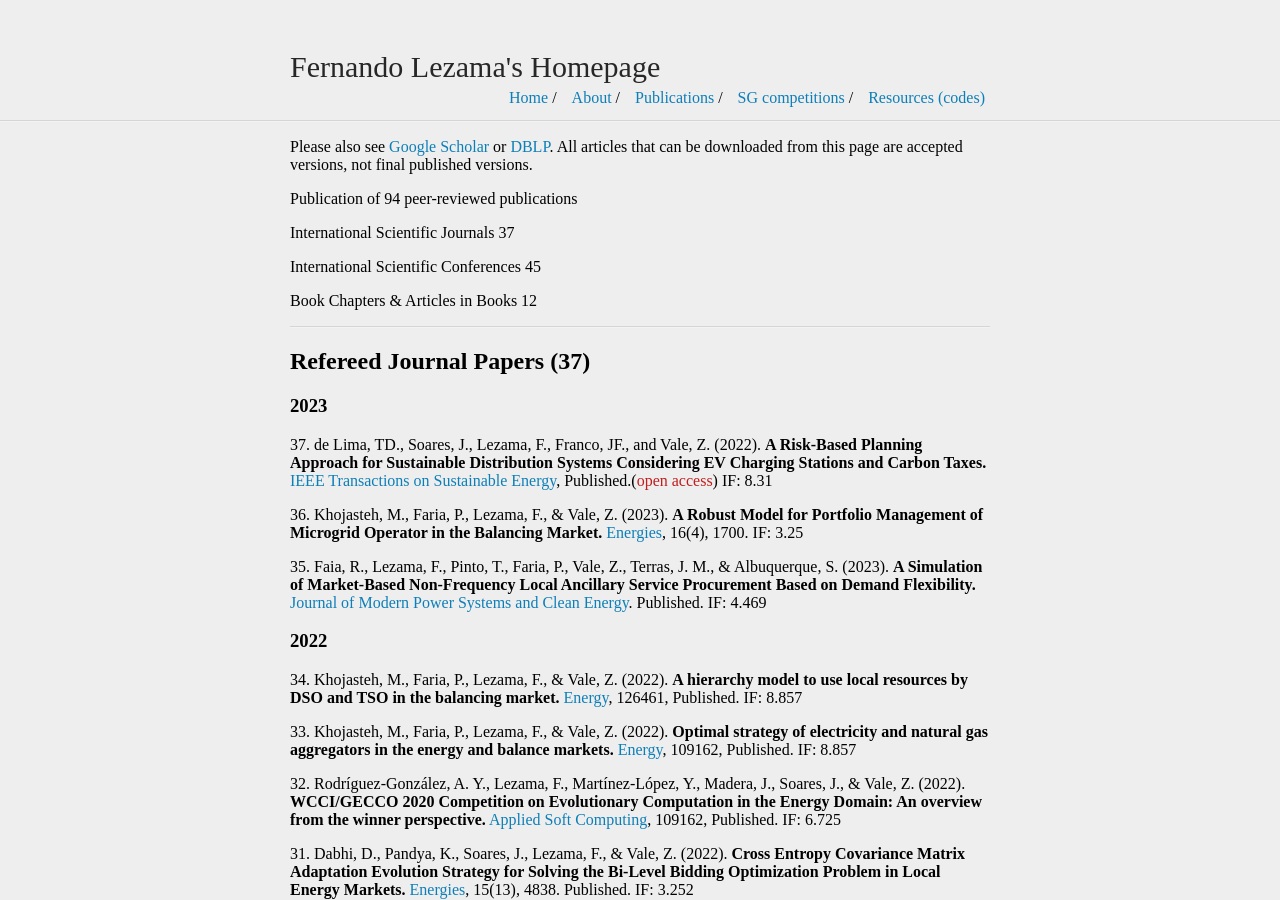
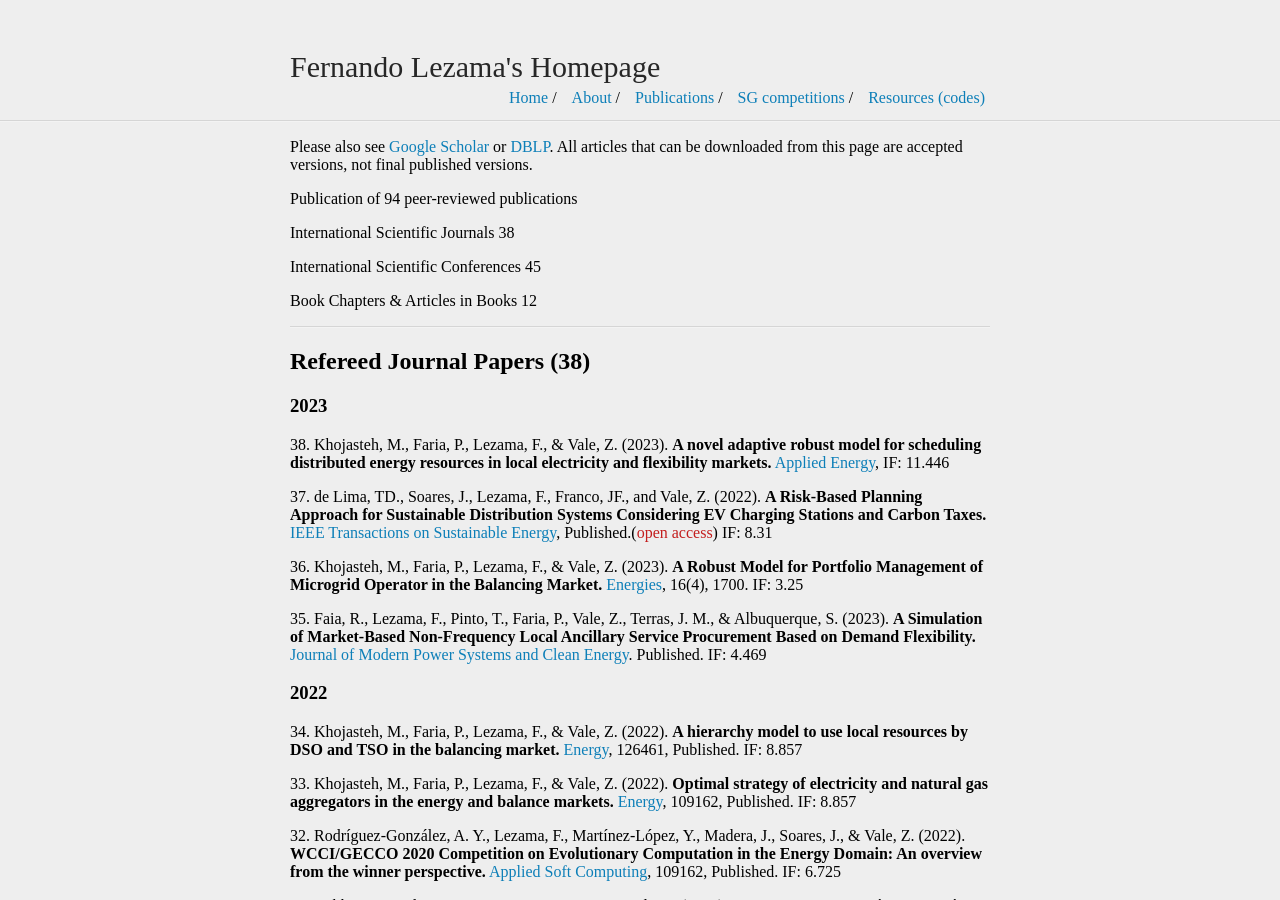
Before and after one commit to fernandolezama/fernandolezama.github.io, a Jekyll site: the page built from publication.md, in a window 1280 px wide and 900 px high. Built offline with Jekyll 4.4.1, drawn with Linux system fonts in a browser that asks for light colours.

Commit message:
Update publication.md

```diff
--- a/publication.md
+++ b/publication.md
@@ -7,7 +7,7 @@ Please also see [Google Scholar](https://scholar.google.com/citations?user=LIpiL
 
 Publication of 94 peer-reviewed publications
 
-International Scientific Journals	37
+International Scientific Journals	38
 
 International Scientific Conferences	45
 
@@ -15,8 +15,10 @@ Book Chapters & Articles in Books	12
 
 ---
 
-## Refereed Journal Papers (37)
+## Refereed Journal Papers (38)
 ### 2023
+38\. Khojasteh, M., Faria, P., Lezama, F., & Vale, Z. (2023). **A novel adaptive robust model for scheduling distributed energy resources in local electricity and flexibility markets.** [Applied Energy](https://www.sciencedirect.com/science/article/pii/S0306261923005081), IF: 11.446
+
 37\. de Lima, TD., Soares, J., Lezama, F., Franco, JF., and Vale, Z. (2022). **A Risk-Based Planning Approach for Sustainable Distribution Systems Considering EV Charging Stations and Carbon Taxes.** [IEEE Transactions on Sustainable Energy](https://ieeexplore.ieee.org/abstract/document/10081007), Published.(<span style="color:#C31D1D;">open access</span>) IF: 8.31
 
 36\. Khojasteh, M., Faria, P., Lezama, F., & Vale, Z. (2023). **A Robust Model for Portfolio Management of Microgrid Operator in the Balancing Market.** [Energies](https://www.mdpi.com/1996-1073/16/4/1700), 16(4), 1700. IF: 3.25
```
